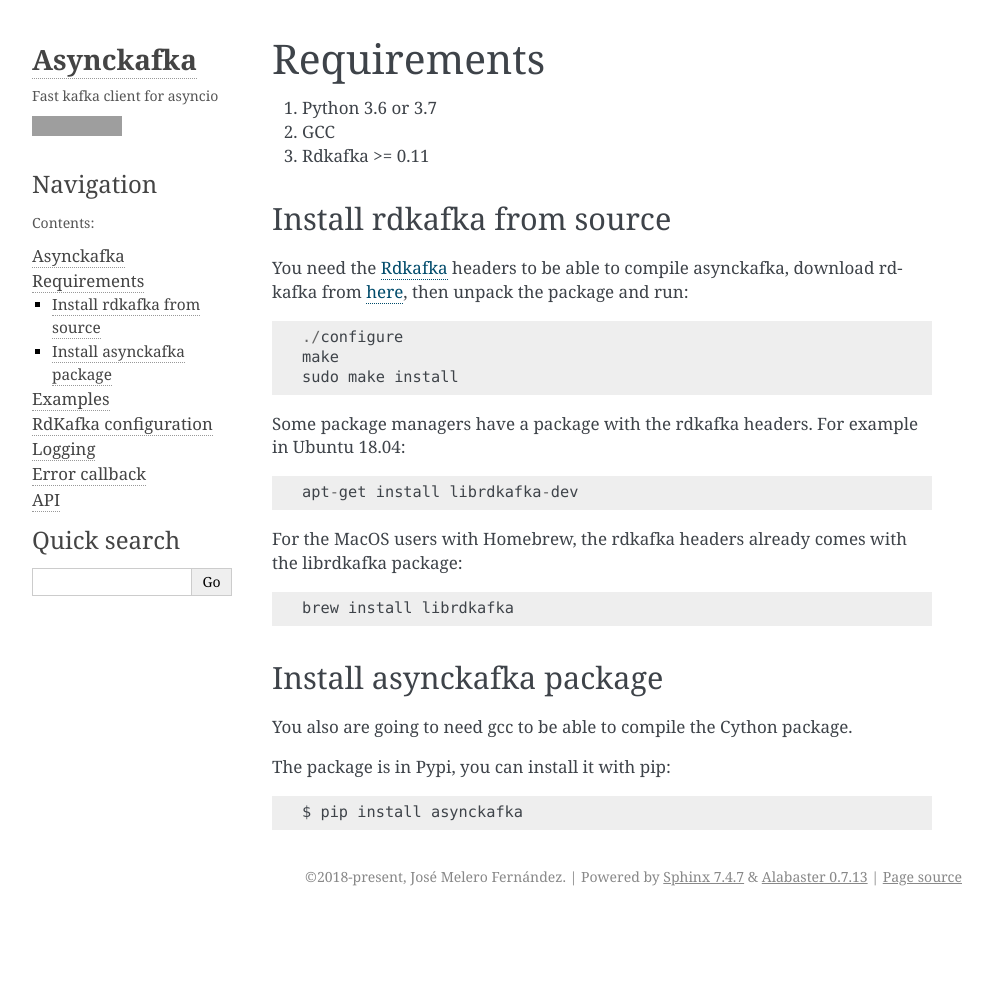
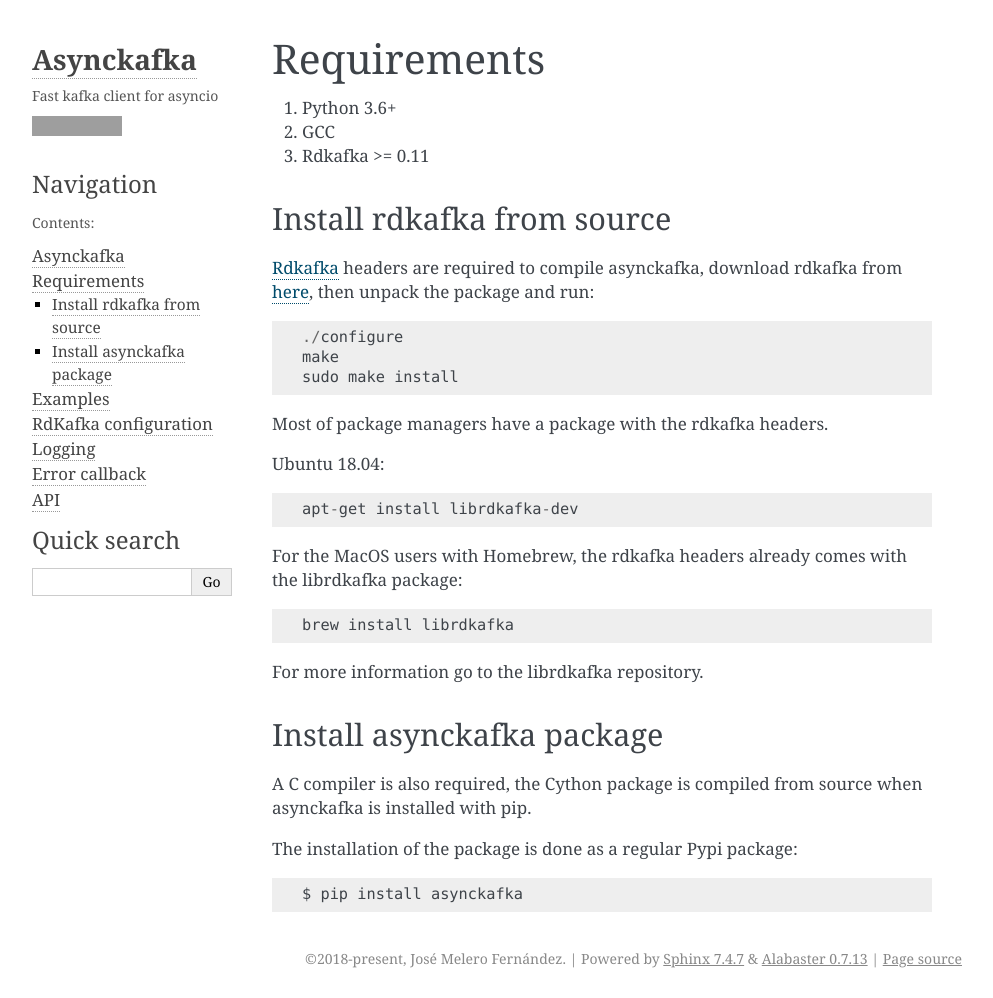
Before and after one commit to jmf-mordis/asynckafka, a Sphinx documentation site: the page built from docs/installation.rst, in a window 1280 px wide. Shown: the whole page, without its empty margins (148-1141 px from the left). Built offline with Sphinx 7.4.7, drawn with Linux system fonts in a browser that asks for light colours; before the commit the page ends 916 px from its top, so only the background shows below that; grey boxes are pictures that could not be loaded.

Commit message:
Fix some typos in the documentation

```diff
--- a/docs/error_callback.rst
+++ b/docs/error_callback.rst
@@ -1,8 +1,8 @@
 Error callback
 ==============
 
-The error callback can be passed to the consumer of producer, it should be a
-coroutine function and accepts one parameter that it is a KafkaError.
+The error callback can be used in the consumer or producer. The callback can be function or a coroutine that
+accepts the kafka_error parameter.
 
 Example::
 
--- a/docs/installation.rst
+++ b/docs/installation.rst
@@ -1,14 +1,14 @@
 Requirements
 ============
 
-#. Python 3.6 or 3.7
+#. Python 3.6+
 #. GCC
 #. Rdkafka >= 0.11
 
 Install rdkafka from source
 ---------------------------
 
-You need the Rdkafka_ headers to be able to compile asynckafka, download
+Rdkafka_ headers are required to compile asynckafka, download
 rdkafka from here_, then unpack the package and run::
 
     ./configure
@@ -18,7 +18,9 @@
 .. _here: https://github.com/edenhill/librdkafka/releases
 .. _Rdkafka: https://github.com/edenhill/librdkafka
 
-Some package managers have a package with the rdkafka headers. For example in Ubuntu 18.04::
+Most of package managers have a package with the rdkafka headers.
+
+Ubuntu 18.04::
 
     apt-get install librdkafka-dev
 
@@ -26,11 +28,13 @@
 
     brew install librdkafka
 
+For more information go to the librdkafka repository.
+
 Install asynckafka package
 --------------------------
 
-You also are going to need gcc to be able to compile the Cython package.
+A C compiler is also required, the Cython package is compiled from source when asynckafka is installed with pip.
 
-The package is in Pypi, you can install it with pip::
+The installation of the package is done as a regular Pypi package::
 
     $ pip install asynckafka
--- a/docs/rdk_configuration.rst
+++ b/docs/rdk_configuration.rst
@@ -40,4 +40,4 @@
     )
 
 If you are looking to use this library, you should carefully read the configuration of
-rdkafka in its different sections, because in the end this library is a wrapper of rdkafka.
+rdkafka.
```
Also changed, not shown: other parts of docs/rdk_configuration.rst (+2 -2 lines), README.rst (+5 -7 lines), docs/logging.rst (+3 -5 lines).
